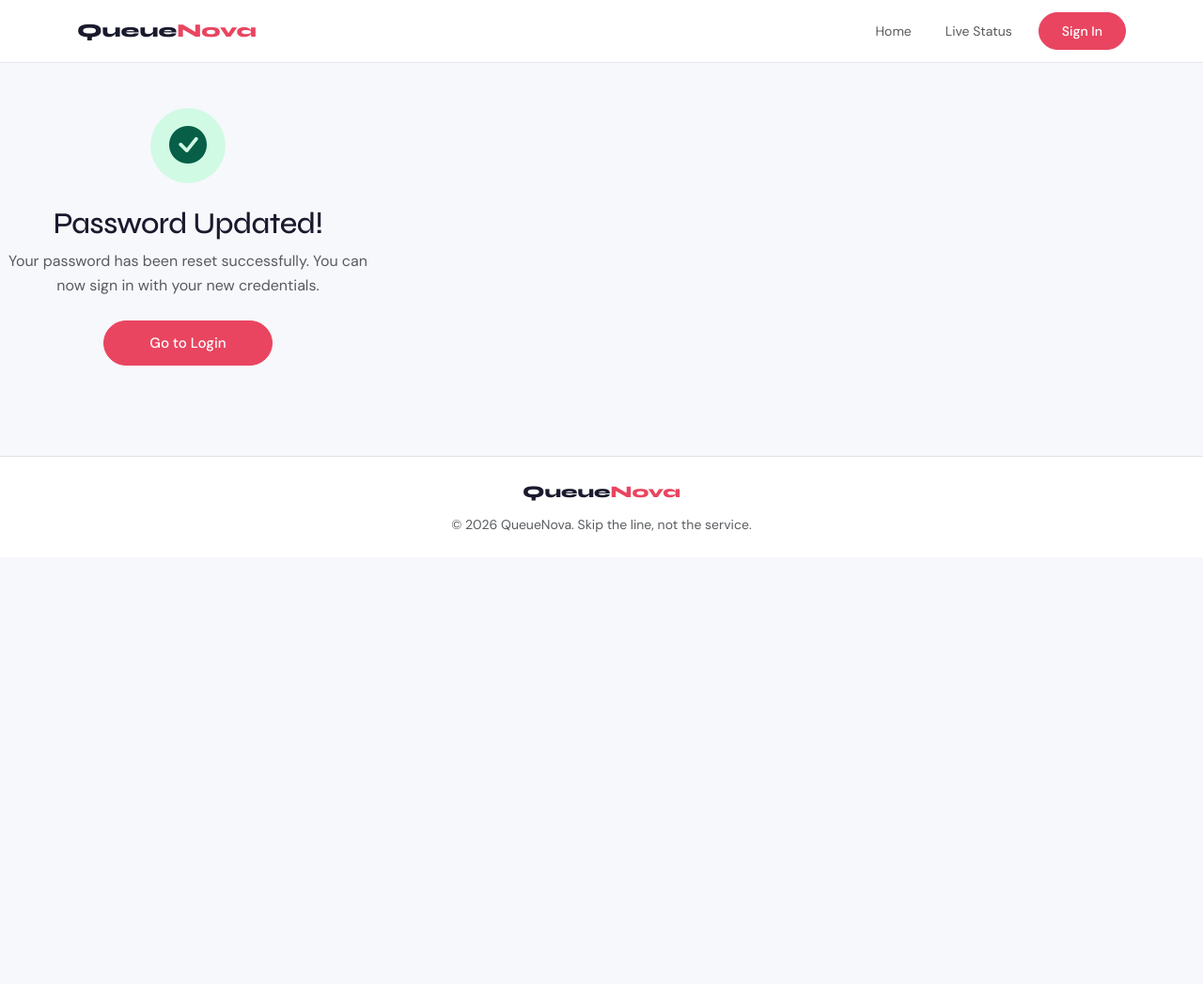
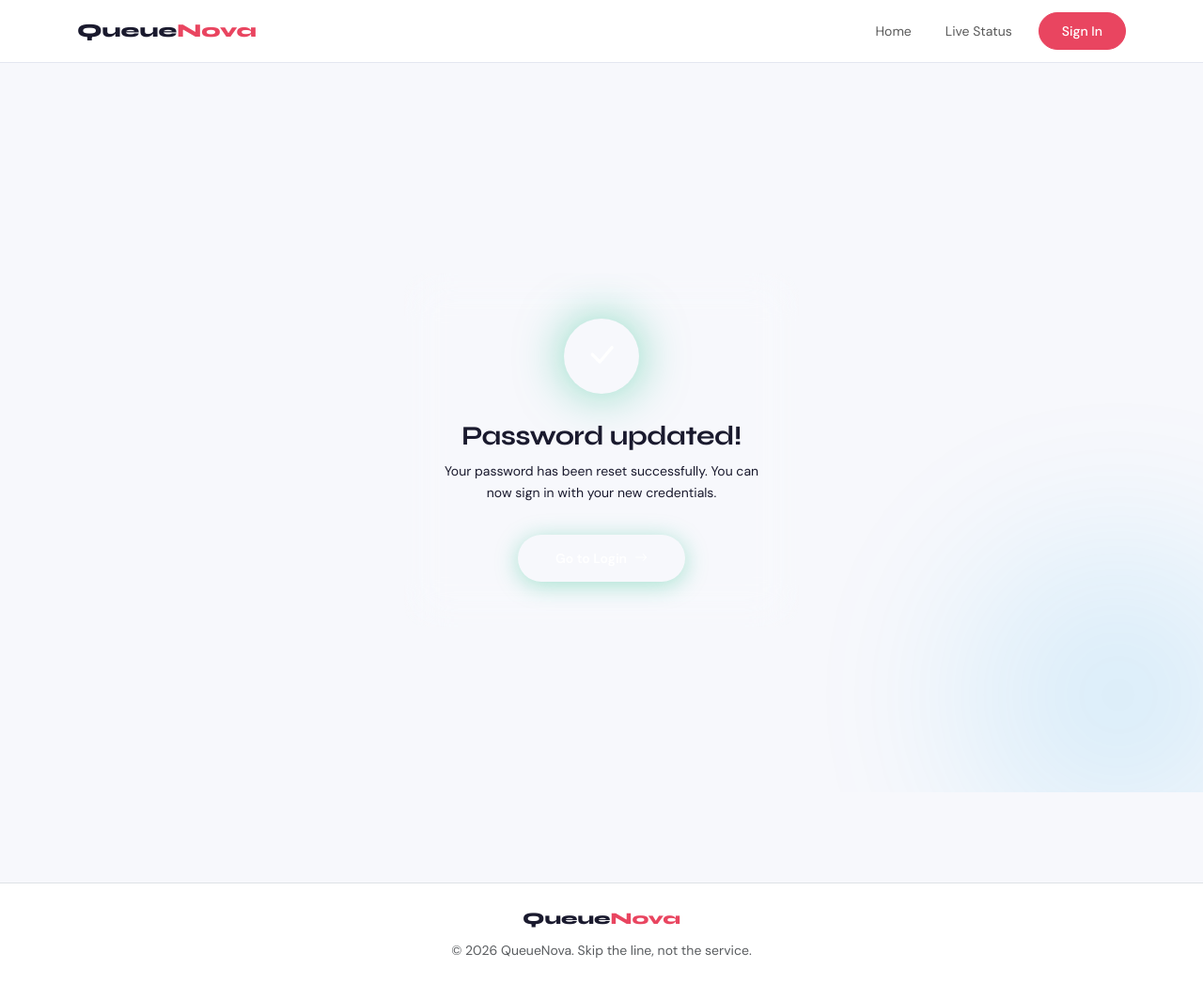
Before and after one commit to kumar1250/queuenova, a Django app: template templates/users/password_reset_complete.html in a window 1280 px wide. Shown: the whole page at 94% size. Before the commit the page ends 566 px from the top, so only its background shows below. Run offline with Django 5.2, Linux system fonts and the light colour scheme; the template is opened without the code that fills it, so the values that code supplies are empty.

Commit message:
Update password_reset_complete.html

```diff
--- a/templates/users/password_reset_complete.html
+++ b/templates/users/password_reset_complete.html
@@ -1,15 +1,67 @@
 {% extends 'base.html' %}
-{% block title %}Password Reset Successful{% endblock %}
-{% block extra_css %}<style>.auth-wrap{min-height:calc(100vh - 72px);display:flex;align-items:center;justify-content:center;padding:2rem 1rem;}</style>{% endblock %}
+{% block title %}Password Updated!{% endblock %}
+
+{% block extra_css %}
+<style>
+  @import url('https://fonts.googleapis.com/css2?family=Clash+Display:wght@400;500;600;700&display=swap');
+  :root{--ink:#0a0a0f;--glow:#10b981;--glow2:#059669;--text-hi:#f8f8ff;--text-lo:rgba(248,248,255,0.45);--glass:rgba(255,255,255,0.04);--glass-border:rgba(255,255,255,0.09);}
+  .auth-page{min-height:calc(100vh - 72px);background:var(--ink);display:flex;align-items:center;justify-content:center;padding:2rem 1rem;position:relative;overflow:hidden;}
+  .auth-bg{position:absolute;inset:0;overflow:hidden;pointer-events:none;}
+  .auth-bg-orb{position:absolute;border-radius:50%;filter:blur(100px);opacity:0.15;animation:orbFloat 9s ease-in-out infinite;}
+  .orb-1{width:400px;height:400px;background:var(--glow);top:-80px;left:-80px;animation-delay:0s;}
+  .orb-2{width:300px;height:300px;background:#0ea5e9;bottom:-60px;right:-60px;animation-delay:-5s;}
+  @keyframes orbFloat{0%,100%{transform:translateY(0);}50%{transform:translateY(-22px);}}
+  .auth-card{position:relative;z-index:10;width:100%;max-width:420px;background:var(--glass);border:1px solid var(--glass-border);border-radius:24px;backdrop-filter:blur(24px);-webkit-backdrop-filter:blur(24px);overflow:hidden;text-align:center;animation:cardReveal 0.7s cubic-bezier(0.16,1,0.3,1) both;}
+  @keyframes cardReveal{from{opacity:0;transform:scale(0.92);}to{opacity:1;transform:scale(1);}}
+  .auth-card::before{content:'';position:absolute;top:0;left:0;right:0;height:1px;background:linear-gradient(90deg,transparent,var(--glow),#0ea5e9,transparent);}
+  .auth-card-inner{padding:3rem 2.25rem;}
+  /* Checkmark animation */
+  .success-icon{position:relative;display:inline-block;margin-bottom:1.75rem;}
+  .success-circle{width:80px;height:80px;border-radius:50%;background:linear-gradient(135deg,var(--glow),var(--glow2));display:flex;align-items:center;justify-content:center;margin:0 auto;box-shadow:0 0 50px rgba(16,185,129,0.5);animation:successPop 0.6s cubic-bezier(0.16,1,0.3,1) 0.2s both;}
+  @keyframes successPop{from{transform:scale(0);opacity:0;}to{transform:scale(1);opacity:1;}}
+  .success-check{font-size:2.2rem;color:white;animation:checkDraw 0.4s ease 0.7s both;}
+  @keyframes checkDraw{from{opacity:0;transform:scale(0.5);}to{opacity:1;transform:scale(1);}}
+  /* Particle burst */
+  .particles{position:absolute;inset:0;pointer-events:none;}
+  .particle{position:absolute;width:6px;height:6px;border-radius:50%;top:50%;left:50%;animation:burst 1s ease-out both;}
+  @keyframes burst{0%{transform:translate(0,0) scale(1);opacity:1;}100%{transform:translate(var(--tx),var(--ty)) scale(0);opacity:0;}}
+  .auth-title{font-family:'Clash Display','Syne',sans-serif;font-weight:700;font-size:1.8rem;color:var(--text-hi);margin-bottom:0.5rem;letter-spacing:-0.02em;}
+  .auth-subtitle{color:var(--text-lo);font-size:0.875rem;line-height:1.7;margin-bottom:2rem;}
+  .auth-btn{display:inline-flex;align-items:center;gap:8px;padding:0.85rem 2.5rem;border-radius:50px;background:linear-gradient(135deg,var(--glow),var(--glow2));border:none;color:white;font-size:0.875rem;font-weight:700;cursor:pointer;text-decoration:none;transition:all 0.2s;box-shadow:0 4px 24px rgba(16,185,129,0.35);}
+  .auth-btn:hover{transform:translateY(-2px);box-shadow:0 8px 32px rgba(16,185,129,0.5);color:white;}
+  .auth-card-inner>*{animation:fadeUp 0.5s cubic-bezier(0.16,1,0.3,1) both;}
+  .auth-card-inner>*:nth-child(1){animation-delay:0.3s}.auth-card-inner>*:nth-child(2){animation-delay:0.5s}.auth-card-inner>*:nth-child(3){animation-delay:0.65s}.auth-card-inner>*:nth-child(4){animation-delay:0.8s}
+  @keyframes fadeUp{from{opacity:0;transform:translateY(12px);}to{opacity:1;transform:translateY(0);}}
+</style>
+{% endblock %}
+
 {% block content %}
-<div class="auth-wrap">
-    <div class="text-center animate__animated animate__zoomIn animate__faster" style="max-width:400px;">
-        <div style="width:80px;height:80px;background:#d1fae5;border-radius:50%;display:inline-flex;align-items:center;justify-content:center;font-size:2.5rem;color:#065f46;margin-bottom:1.5rem;">
-            <i class="bi bi-check-circle-fill"></i>
-        </div>
-        <h2 class="fw-800 mb-2">Password Updated!</h2>
-        <p class="text-muted mb-4">Your password has been reset successfully. You can now sign in with your new credentials.</p>
-        <a href="{% url 'users:login' %}" class="btn btn-primary btn-lg btn-pill px-5">Go to Login</a>
+<div class="auth-page">
+  <div class="auth-bg">
+    <div class="auth-bg-orb orb-1"></div>
+    <div class="auth-bg-orb orb-2"></div>
+  </div>
+  <div class="auth-card">
+    <div class="auth-card-inner">
+      <div class="success-icon">
+        <div class="particles" id="particles"></div>
+        <div class="success-circle"><span class="success-check"><i class="bi bi-check-lg"></i></span></div>
+      </div>
+      <h1 class="auth-title">Password updated!</h1>
+      <p class="auth-subtitle">Your password has been reset successfully. You can now sign in with your new credentials.</p>
+      <a href="{% url 'users:login' %}" class="auth-btn">Go to Login <i class="bi bi-arrow-right"></i></a>
     </div>
+  </div>
 </div>
+<script>
+  /* Particle burst */
+  const container = document.getElementById('particles');
+  const colors = ['#10b981','#34d399','#0ea5e9','#38bdf8','#6366f1','#a78bfa'];
+  for(let i=0;i<12;i++){
+    const p=document.createElement('div');p.className='particle';
+    const angle=(i/12)*360;const dist=50+Math.random()*30;
+    p.style.cssText=`--tx:${Math.cos(angle*Math.PI/180)*dist}px;--ty:${Math.sin(angle*Math.PI/180)*dist}px;background:${colors[i%colors.length]};animation-delay:${0.7+Math.random()*0.2}s;animation-duration:${0.8+Math.random()*0.4}s;`;
+    container.appendChild(p);
+  }
+</script>
 {% endblock %}
```
